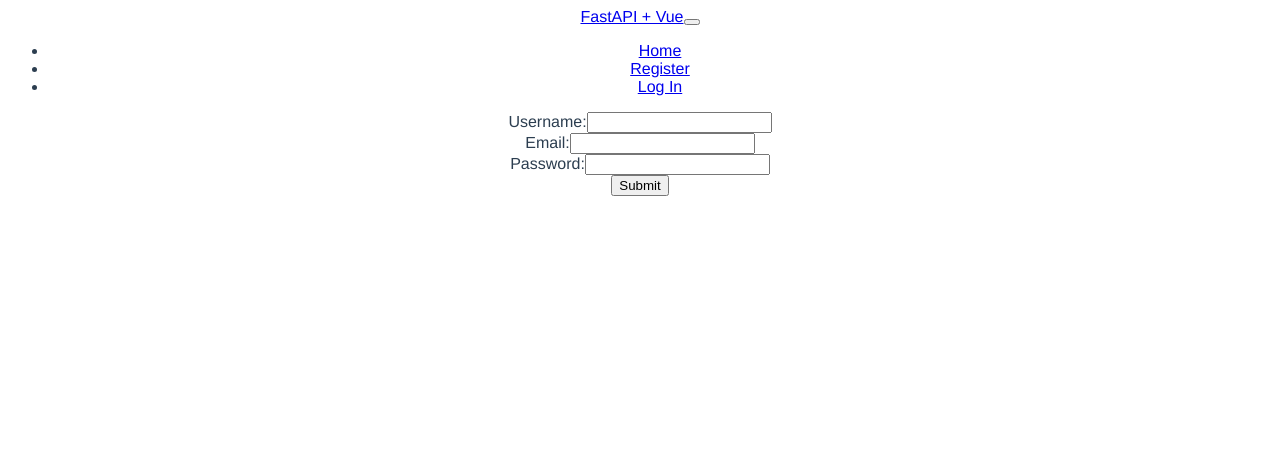
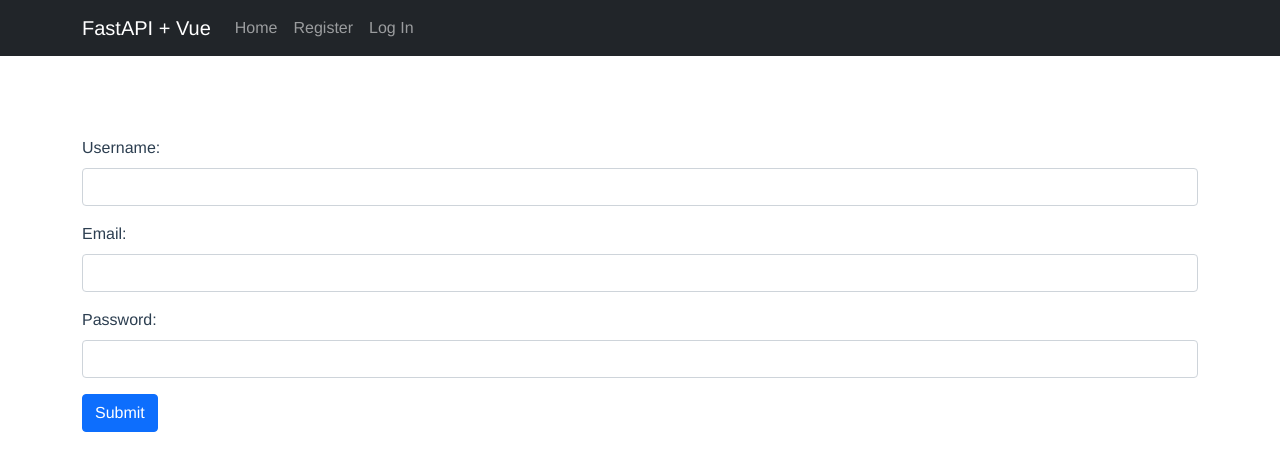
Before and after one commit to tyhuang06/fast_forum, a Vue app in the folder frontend/: page /register in a window 1280 px wide. Shown: the top 470 px of the page. Built offline with nearby package versions, Linux system fonts and the light colour scheme.

Commit message:
feat(bootstrap): initialize bootstrap

```diff
--- a/frontend/package.json
+++ b/frontend/package.json
@@ -8,7 +8,9 @@
     "lint": "vue-cli-service lint"
   },
   "dependencies": {
+    "@popperjs/core": "^2.11.2",
     "axios": "^0.24.0",
+    "bootstrap": "^5.1.3",
     "core-js": "^3.6.5",
     "vue": "^2.6.11",
     "vue-router": "^3.2.0",
--- a/frontend/src/App.vue
+++ b/frontend/src/App.vue
@@ -1,7 +1,9 @@
 <template>
 	<div id="app">
 		<NavBar />
-		<router-view />
+		<div class="main container">
+			<router-view />
+		</div>
 	</div>
 </template>
 
@@ -20,7 +22,10 @@ export default {
 	font-family: Avenir, Helvetica, Arial, sans-serif;
 	-webkit-font-smoothing: antialiased;
 	-moz-osx-font-smoothing: grayscale;
-	text-align: center;
 	color: #2c3e50;
 }
+
+.main {
+	padding-top: 5em;
+}
 </style>
--- /dev/null
+++ b/frontend/src/components/Form.vue
@@ -0,0 +1,29 @@
+<template>
+	<form @submit.prevent="submit">
+		<div class="mb-3">
+			<label for="title" class="form-label">Title:</label>
+			<input
+				type="text"
+				name="title"
+				v-model="form.title"
+				class="form-control"
+			/>
+		</div>
+		<div class="mb-3">
+			<label for="content" class="form-label">Content:</label>
+			<textarea
+				name="content"
+				v-model="form.content"
+				class="form-control"
+			></textarea>
+		</div>
+		<button type="submit" class="btn btn-primary">Submit</button>
+	</form>
+</template>
+
+<script>
+export default {
+	name: "Form",
+	props: ["form", "submit"],
+};
+</script>
--- a/frontend/src/main.js
+++ b/frontend/src/main.js
@@ -1,5 +1,8 @@
+import "bootstrap/dist/css/bootstrap.min.css";
+import "bootstrap";
 import Vue from "vue";
 import App from "./App.vue";
+
 import router from "./router";
 import store from "./store";
 import axios from "axios";
--- a/frontend/src/views/EditPost.vue
+++ b/frontend/src/views/EditPost.vue
@@ -3,35 +3,19 @@
 		<h1>Edit Post</h1>
 		<hr />
 		<br />
-
-		<form @submit.prevent="submit">
-			<div class="mb-3">
-				<label for="title" class="form-label">Title:</label>
-				<input
-					type="text"
-					name="title"
-					v-model="form.title"
-					class="form-control"
-				/>
-			</div>
-			<div class="mb-3">
-				<label for="content" class="form-label">Content:</label>
-				<textarea
-					name="content"
-					v-model="form.content"
-					class="form-control"
-				></textarea>
-			</div>
-			<button type="submit" class="btn btn-primary">Submit</button>
-		</form>
+		<Form :submit="submit" :form="form" />
 	</section>
 </template>
 
 <script>
 import { mapGetters, mapActions } from "vuex";
+import Form from "@/components/Form.vue";
 export default {
 	name: "EditPost",
 	props: ["id"],
+	components: {
+		Form,
+	},
 	data() {
 		return {
 			form: {
```
Also changed, not shown: 1 other file (tests, documents, lock files or other folders).
